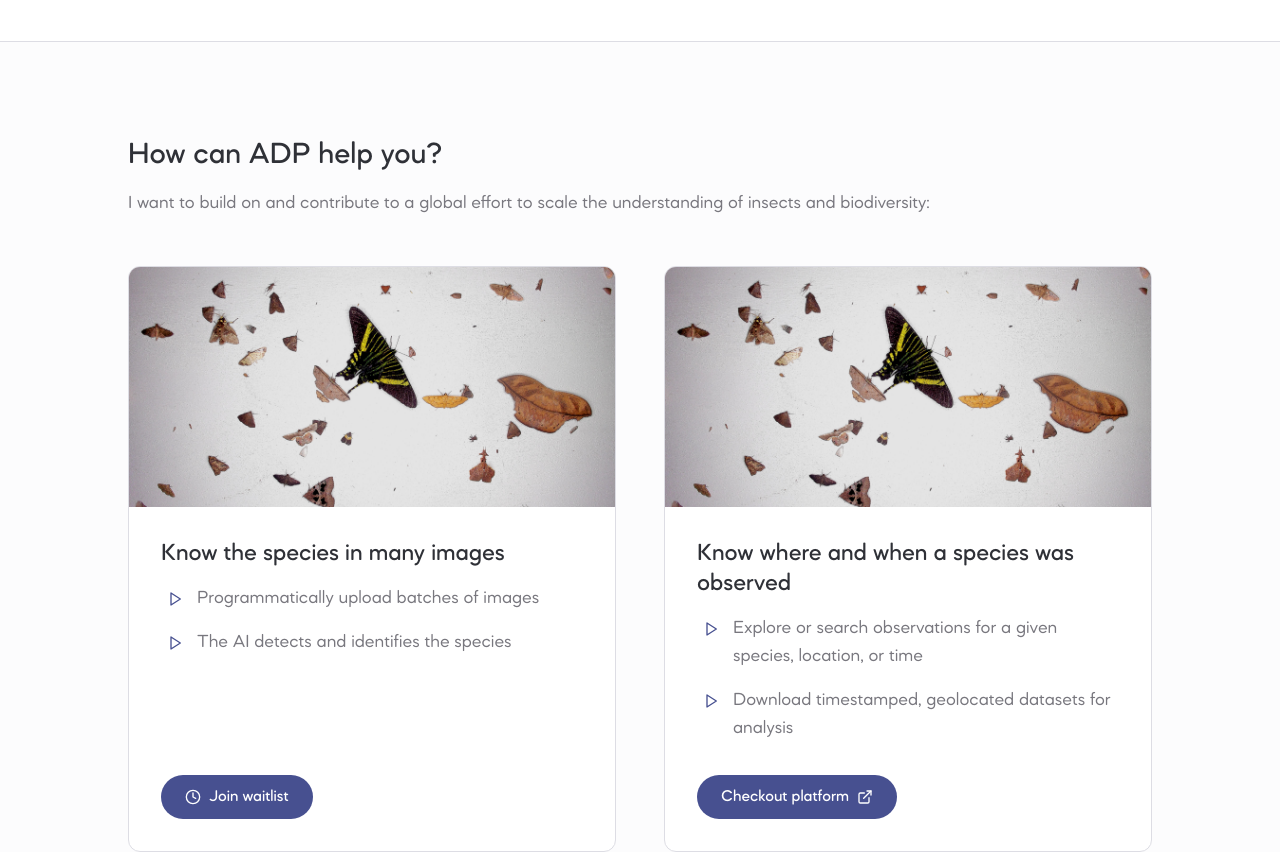
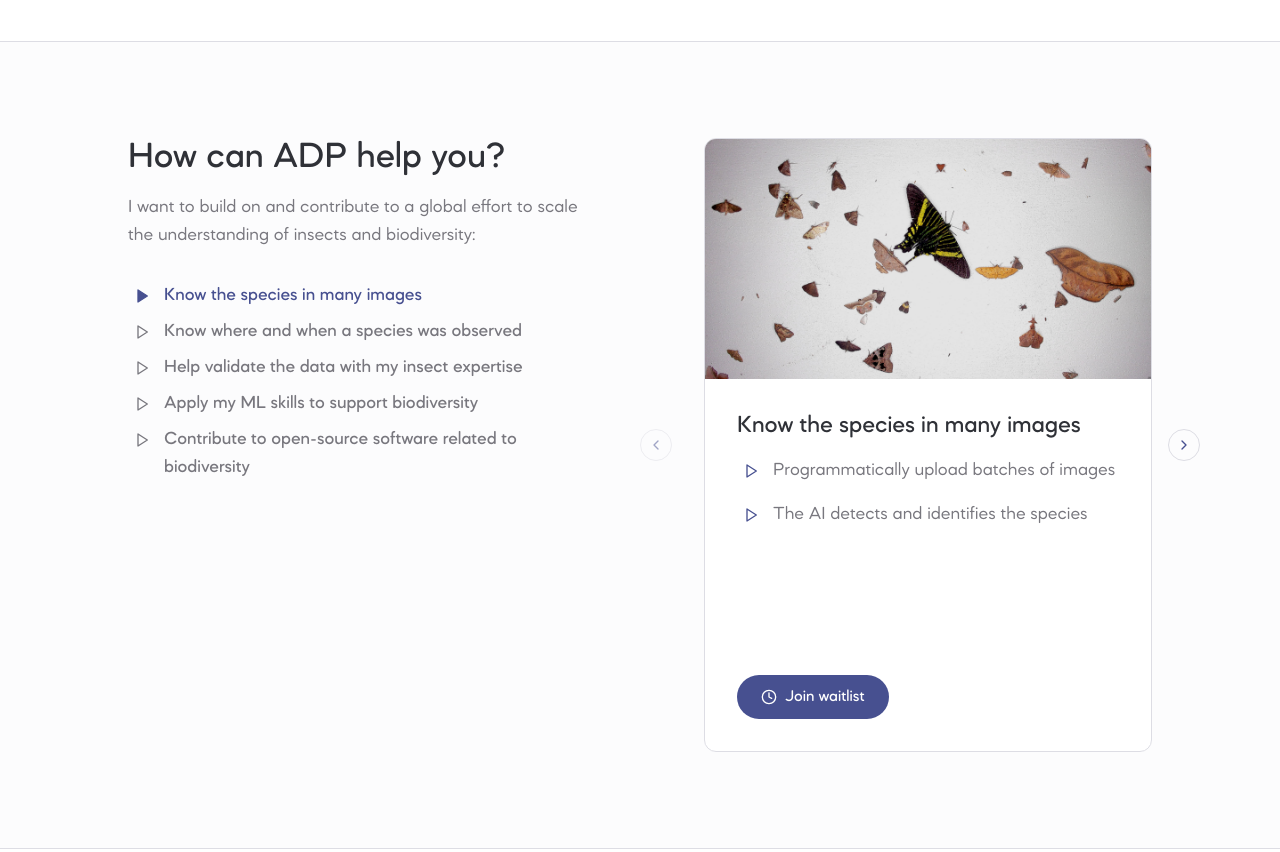
Before and after one commit to RolnickLab/antenna-landing-page, a Next.js app: page / in a window 1280 px wide. Shown: the part 1960-2812 px from the top of the page. Built offline with nearby package versions, Linux system fonts and the light colour scheme; grey boxes are pictures that could not be loaded.

Commit message:
Use carousel to show cards in a more compact way

```diff
--- a/app/page.tsx
+++ b/app/page.tsx
@@ -2,13 +2,20 @@ import { Card } from "@/components/card";
 import { ImagePlaceholder } from "@/components/image-placeholder";
 import { DeploymentsStats } from "@/components/stats/deployments-stats";
 import { buttonVariants } from "@/components/ui/button";
+import {
+  Carousel,
+  CarouselContent,
+  CarouselItem,
+  CarouselNext,
+  CarouselPrevious,
+} from "@/components/ui/carousel";
 import {
   DATA_PLATFORM_REPO_URL,
   DATA_PLATFORM_URL,
   ML_REPO_URL,
   WAITLIST_URL,
 } from "@/lib/constants";
-import { ClockIcon, ExternalLinkIcon } from "lucide-react";
+import { ClockIcon, ExternalLinkIcon, PlayIcon } from "lucide-react";
 import dynamic from "next/dynamic";
 import Link from "next/link";
 
@@ -85,12 +92,53 @@ export default function Home() {
 
       <section className="p-24 bg-muted/50">
         <div className="max-w-screen-lg mx-auto">
-          <h1 className="text-3xl font-medium mb-4">How can ADP help you?</h1>
-          <p className="text-muted-foreground mb-12">
-            I want to build on and contribute to a global effort to scale the
-            understanding of insects and biodiversity:
+          <div className="grid grid-cols-2 gap-24">
+            <div>
+              <h1 className="text-4xl font-medium mb-4">
+                How can ADP help you?
+              </h1>
+              <p className="text-muted-foreground mb-8">
+                I want to build on and contribute to a global effort to scale
+                the understanding of insects and biodiversity:
               </p>
-          <div className="grid grid-cols-2 gap-12">
+              <ul className="space-y-2 text-muted-foreground font-medium">
+                <li className="flex gap-2 text-accent">
+                  <span className="shrink-0 w-7 h-7 flex items-center justify-center">
+                    <PlayIcon className="w-4 h-4 fill-current" />
+                  </span>
+                  <span>Know the species in many images</span>
+                </li>
+                <li className="flex gap-2">
+                  <span className="shrink-0 w-7 h-7 flex items-center justify-center">
+                    <PlayIcon className="w-4 h-4" />
+                  </span>
+                  <span>Know where and when a species was observed</span>
+                </li>
+                <li className="flex gap-2">
+                  <span className="shrink-0 w-7 h-7 flex items-center justify-center">
+                    <PlayIcon className="w-4 h-4" />
+                  </span>
+                  <span>Help validate the data with my insect expertise</span>
+                </li>
+                <li className="flex gap-2">
+                  <span className="shrink-0 w-7 h-7 flex items-center justify-center">
+                    <PlayIcon className="w-4 h-4" />
+                  </span>
+                  <span>Apply my ML skills to support biodiversity</span>
+                </li>
+                <li className="flex gap-2">
+                  <span className="shrink-0 w-7 h-7 flex items-center justify-center">
+                    <PlayIcon className="w-4 h-4" />
+                  </span>
+                  <span>
+                    Contribute to open-source software related to biodiversity
+                  </span>
+                </li>
+              </ul>
+            </div>
+            <Carousel>
+              <CarouselContent>
+                <CarouselItem>
                   <Card
                     title="Know the species in many images"
                     listItems={[
@@ -105,6 +153,8 @@ export default function Home() {
                       <ClockIcon className="h-4 w-4 mr-2" /> Join waitlist
                     </Link>
                   </Card>
+                </CarouselItem>
+                <CarouselItem>
                   <Card
                     title="Know where and when a species was observed"
                     listItems={[
@@ -116,9 +166,12 @@ export default function Home() {
                       href={DATA_PLATFORM_URL}
                       className={buttonVariants({ variant: "accent" })}
                     >
-                Checkout platform <ExternalLinkIcon className="h-4 w-4 ml-2" />
+                      Checkout platform{" "}
+                      <ExternalLinkIcon className="h-4 w-4 ml-2" />
                     </Link>
                   </Card>
+                </CarouselItem>
+                <CarouselItem>
                   <Card
                     title="Help validate the data with my insect expertise"
                     listItems={[
@@ -133,6 +186,8 @@ export default function Home() {
                       <ClockIcon className="h-4 w-4 mr-2" /> Join waitlist
                     </Link>
                   </Card>
+                </CarouselItem>
+                <CarouselItem>
                   <Card
                     title="Apply my ML skills to support biodiversity"
                     listItems={[
@@ -147,6 +202,8 @@ export default function Home() {
                       Visit repo <ExternalLinkIcon className="h-4 w-4 ml-2" />
                     </Link>
                   </Card>
+                </CarouselItem>
+                <CarouselItem>
                   <Card
                     title="Contribute to open-source software related to biodiversity"
                     listItems={[
@@ -161,6 +218,11 @@ export default function Home() {
                       Visit repo <ExternalLinkIcon className="h-4 w-4 ml-2" />
                     </Link>
                   </Card>
+                </CarouselItem>
+              </CarouselContent>
+              <CarouselPrevious />
+              <CarouselNext />
+            </Carousel>
           </div>
         </div>
       </section>
--- a/components/card.tsx
+++ b/components/card.tsx
@@ -9,7 +9,7 @@ interface CardProps {
 }
 
 export const Card = ({ children, listItems, title }: CardProps) => (
-  <div className="flex flex-col bg-card rounded-xl border overflow-hidden">
+  <div className="flex flex-col h-full bg-card rounded-xl border overflow-hidden">
     <div className="h-[240px]">
       <ImagePlaceholder />
     </div>
```
Lines whose indentation alone changed are shown as unchanged.
